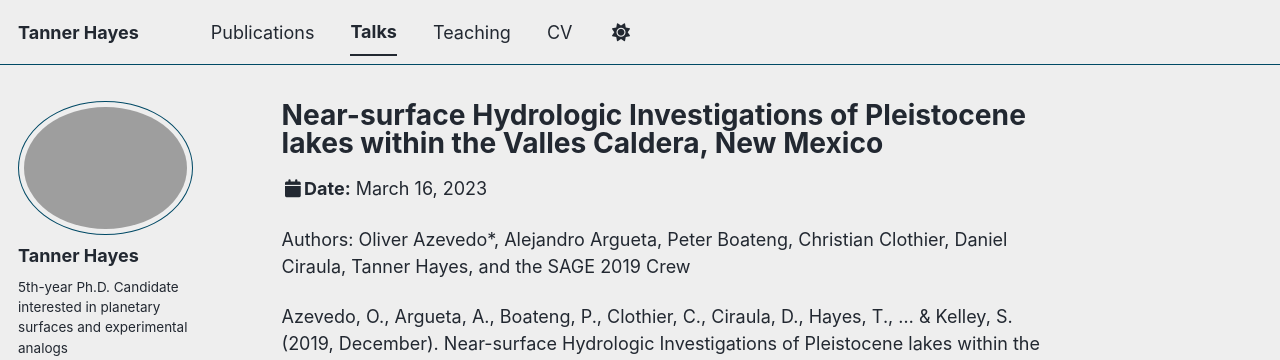
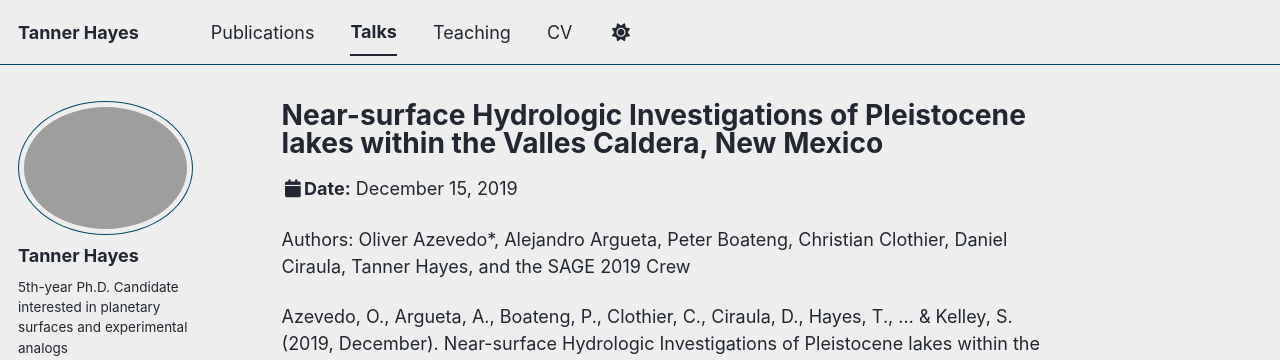
Before and after one commit to th-blip12/twhayes, a Jekyll site: the page built from _talks/AGU2019.md, in a window 1280 px wide and 960 px high. Shown: the top 360 px of the window. Built offline with Jekyll 4.4.1, drawn with Linux system fonts in a browser that asks for light colours; some web fonts are replaced; a script bundle is joined from its source files by our own code; library files that are not in the unit come from our copies.

Commit message:
Update AGU2019.md

```diff
--- a/_talks/AGU2019.md
+++ b/_talks/AGU2019.md
@@ -4,7 +4,7 @@ collection: talks
 type: "Poster"
 permalink: /talks/AGU2019
 venue: "AGU 100 - Fall Meeting 2019"
-date: 2023-03-16
+date: 2019-12-15
 location: "San Francisco, CA"
 ---
 
```
